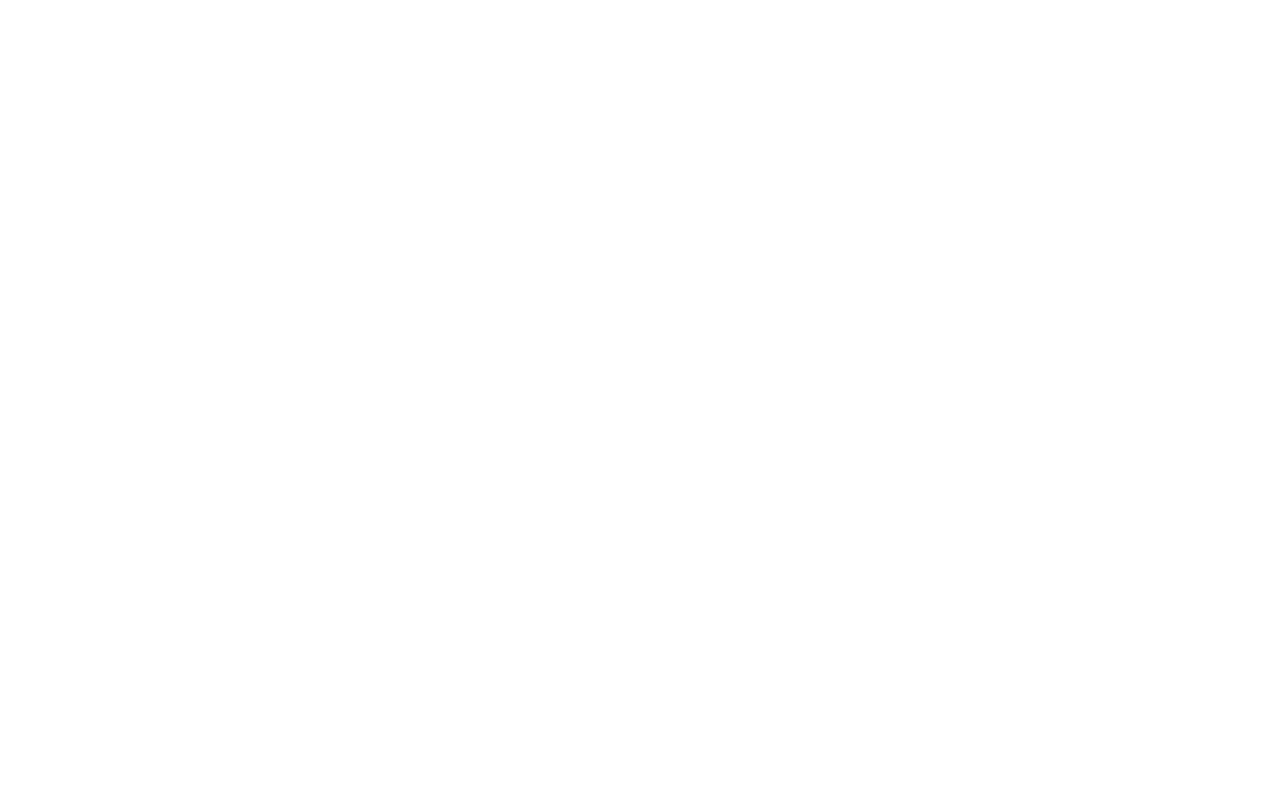
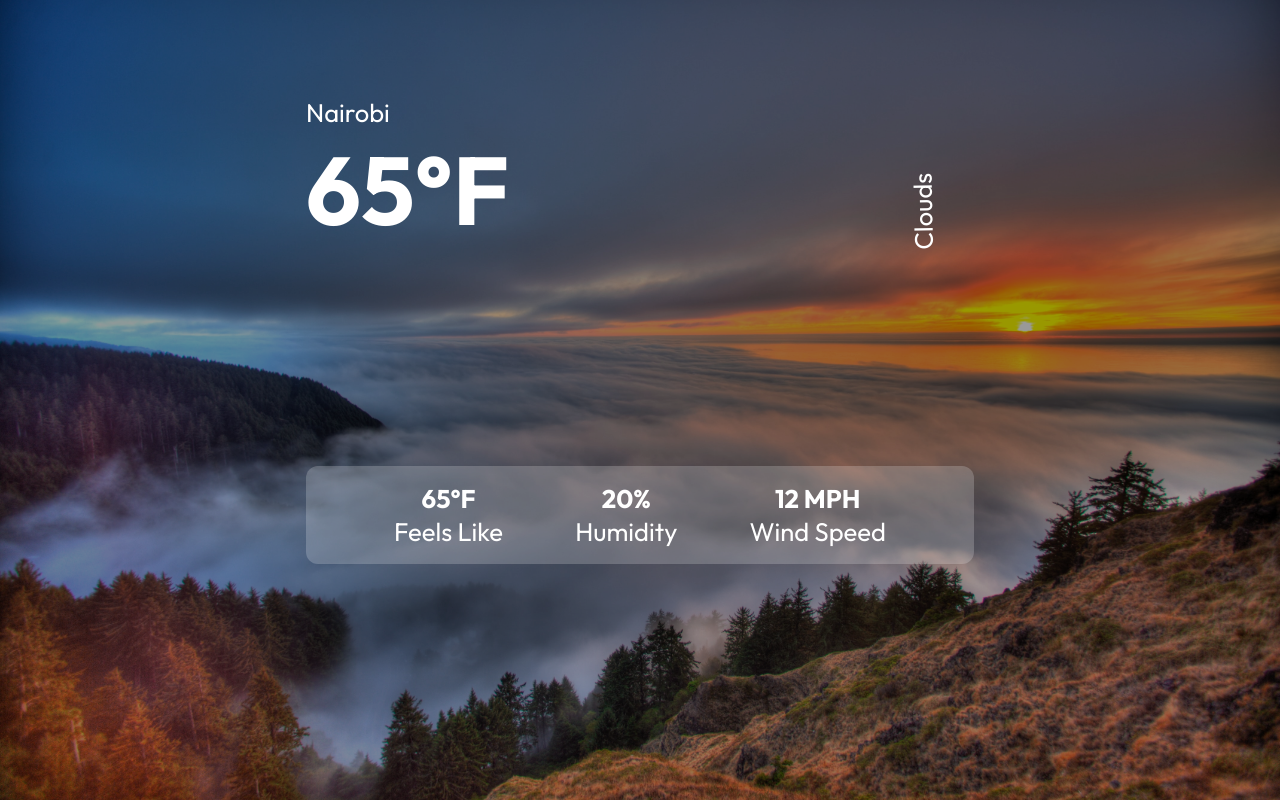
Before and after one commit to Farhern/weather-app-react, a React (Create React App) app: page / in a window 1280 px wide. Built offline with nearby package versions, Linux system fonts and the light colour scheme.

Commit message:
finished styling

```diff
--- a/src/App.js
+++ b/src/App.js
@@ -3,10 +3,36 @@
 
 function App() {
 
-  const url = `https://api.openweathermap.org/data/2.5/weather?lat={lat}&lon={lon}&appid={87971abb6744607c4a1b507ee488acb6}`
+  //const url = `https://api.openweathermap.org/data/2.5/weather?lat={lat}&lon={lon}&appid=87971abb6744607c4a1b507ee488acb6`
   return (
-    <div>
-
+    <div className='app'>
+      <div className="container">
+      <div className="top">
+        <div className="location">
+          <p>Nairobi</p>
+        </div>
+        <div className="temp">
+          <h1>65°F</h1>
+        </div>
+        <div className="description">
+          <p>Clouds</p>
+        </div>
+      </div>
+      <div className="bottom">
+        <div className="feels">
+        <p className='bold'>65°F</p>
+        <p>Feels Like</p>
+        </div>
+        <div className="humidity">
+          <p className='bold'>20%</p>
+          <p>Humidity</p>
+        </div>
+        <div className="wind">
+          <p className='bold'>12 MPH</p>
+          <p>Wind Speed</p>
+        </div>
+      </div>
+      </div>
     </div>
   );
 }
--- a/src/index.css
+++ b/src/index.css
@@ -1,13 +1,81 @@
+@import url('https://fonts.googleapis.com/css2?family=Outfit:wght@100;200;300;400;500;600;700&family=Poppins:ital,wght@0,100;0,200;0,300;0,400;0,500;0,600;0,700;0,800;0,900;1,100;1,200;1,300;1,400;1,500;1,600;1,700;1,800;1,900&display=swap');
+
+* {
+  box-sizing: border-box;
+  margin: 0;
+  padding: 0;
+}
+
 body {
-  margin: 0;
-  font-family: -apple-system, BlinkMacSystemFont, 'Segoe UI', 'Roboto', 'Oxygen',
+  font-family: 'Outfit', 'Segoe UI', 'Roboto', 'Oxygen',
     'Ubuntu', 'Cantarell', 'Fira Sans', 'Droid Sans', 'Helvetica Neue',
     sans-serif;
   -webkit-font-smoothing: antialiased;
   -moz-osx-font-smoothing: grayscale;
 }
 
-code {
-  font-family: source-code-pro, Menlo, Monaco, Consolas, 'Courier New',
-    monospace;
+p {
+  font-size: 1.6rem;
 }
+
+h1 {
+  font-size: 6rem;
+}
+
+.app {
+  width: 100%;
+  height: 100vh;
+  position: relative;
+  background-color: rgba(0,0,0,0.4);
+  color: #fff;
+}
+
+.app:before {
+  content: '';
+  background: url(./assets/sunset.jpg) no-repeat center center/cover;
+  position: absolute;
+  width: 100%;
+  height: 100%;
+  top: 0;
+  left: 0;
+  z-index: -1;
+}
+
+.container {
+  max-width: 700px;
+  height: 500px;
+  margin: auto;
+  padding: 0 1rem;
+  position: relative;
+  top: 10%;
+  display: flex;
+  flex-direction: column;
+  justify-content: space-between;
+}
+
+.app .top {
+  width: 100%;
+  margin: 1rem auto;
+}
+
+.app .description {
+  position: relative;
+  right: -90%;
+  transform-origin: 0 0;
+  transform: rotate(269deg);
+}
+
+.app .bottom {
+  display: flex;
+  justify-content: space-evenly;
+  text-align: center;
+  width: 100%;
+  margin: 1rem auto;
+  padding: 1rem;
+  border-radius: 12px;
+  background-color: rgba(255,255,255, 0.2);
+}
+
+.bold {
+  font-weight: 700;
+}
```
Also changed, not shown: src/assets/sunset.jpg (added).
